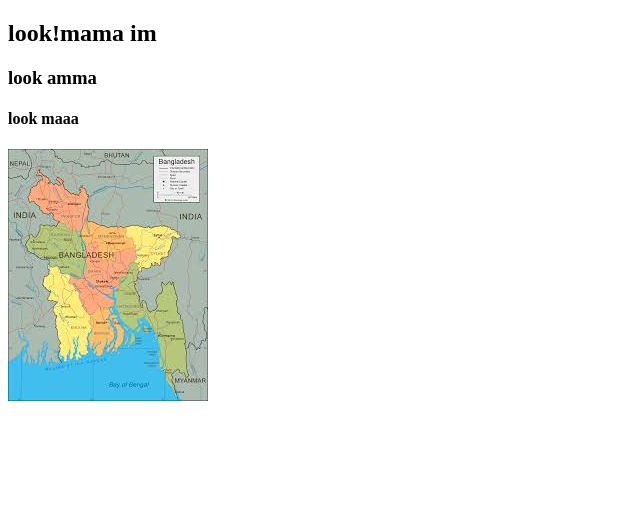
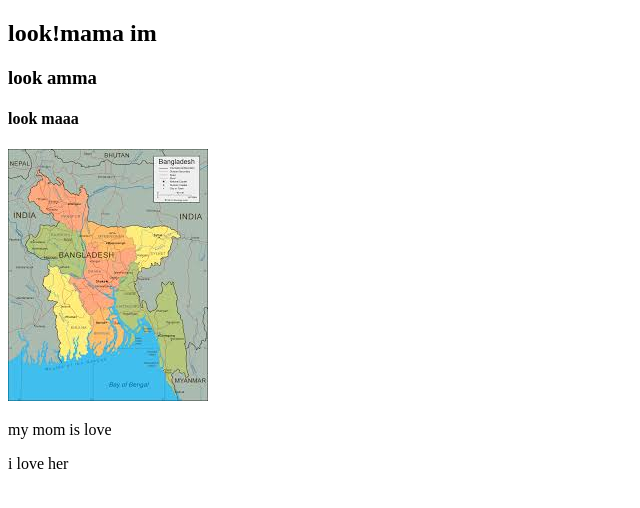
Before and after one commit to syedanahidamarjan33/my-first-website, a plain HTML site: page index.html in a window 1280 px wide. Shown: the whole page, without its empty margins (0-640 px from the left). Drawn offline with Linux system fonts and the light colour scheme.

Commit message:
adding love

```diff
--- a/index.html
+++ b/index.html
@@ -10,5 +10,7 @@
     <h3>look amma</h3>
     <h4>look maaa</h4>
     <img src="photos/bdmap.jpg" alt="">
+    <p>my mom is love</p>
+    <p>i love her</p>
 </body>
 </html>
```
